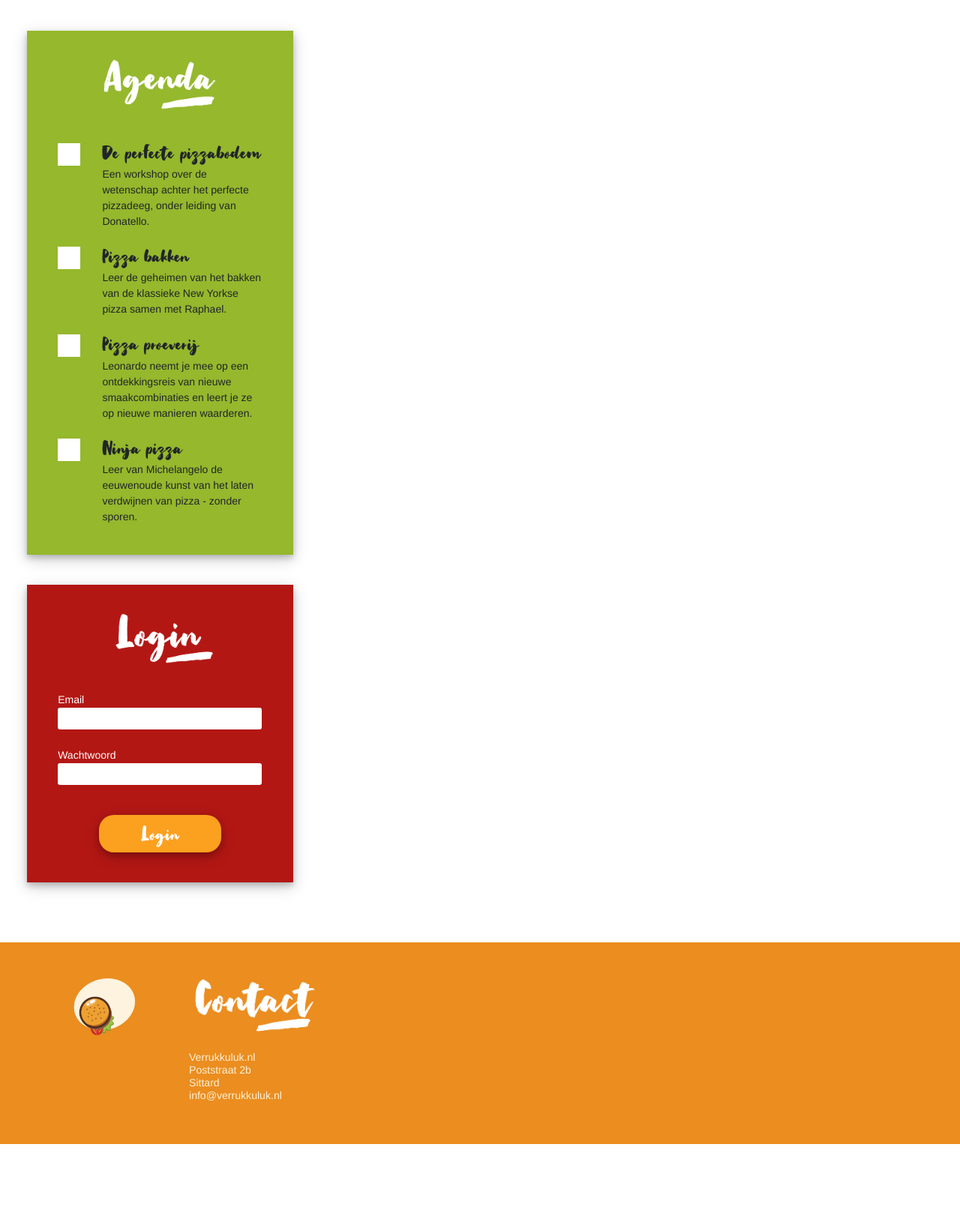
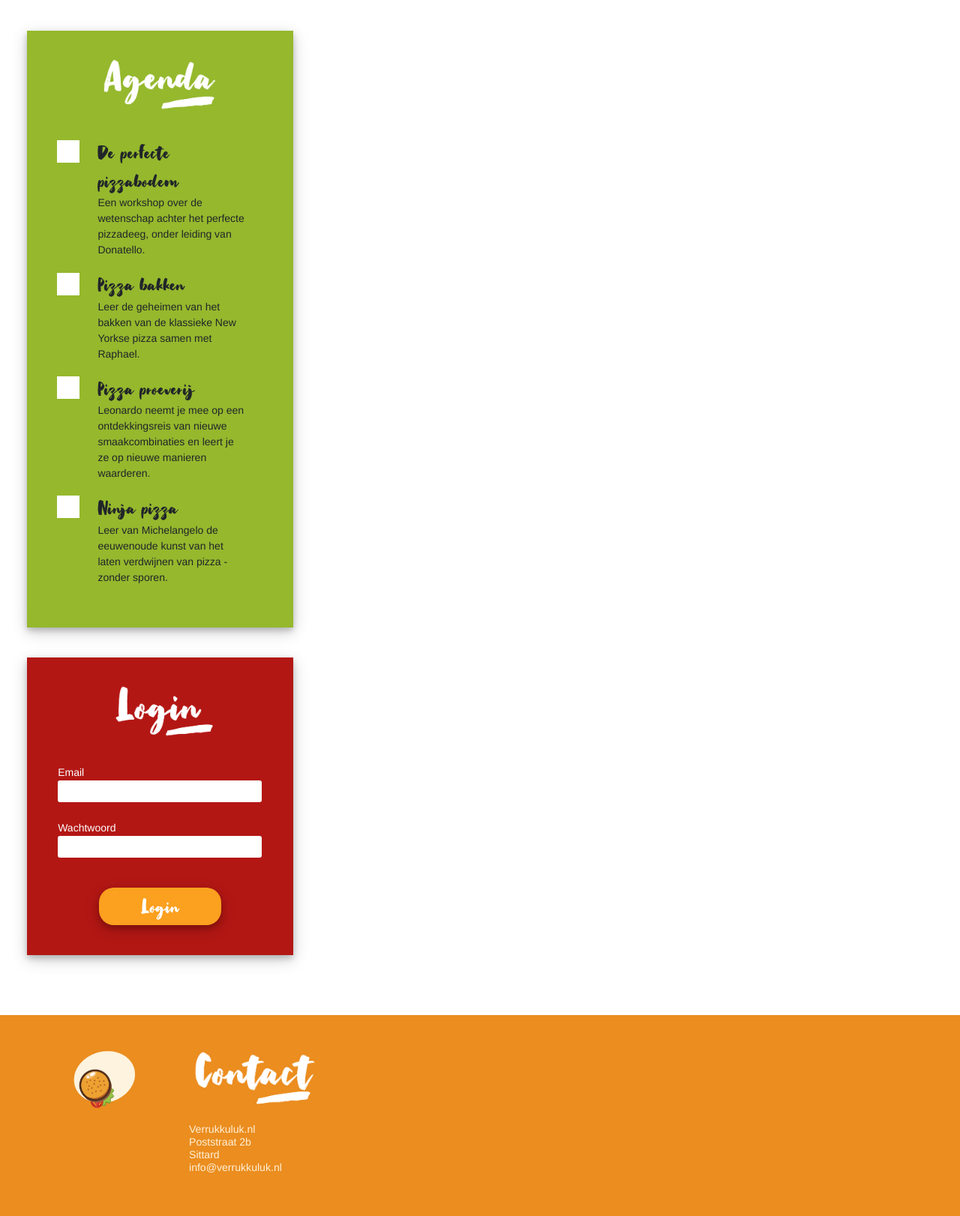
Before and after one commit to LeroyRoncken/educom-verrukkulluk, a PHP site: the page made by templates/main.html.twig in a window 1280 px wide. Shown: the part 176-1798 px from the top of the page at 75% size. Before the commit the page ends 1702 px from the top, so only its background shows below. Run offline with PHP 8.4, Linux system fonts and the light colour scheme; the template is opened without the code that fills it, so the values that code supplies are empty; some libraries are stand-ins or nearby versions.

Commit message:
Agenda - loop gecreëerd (#13)

```diff
--- a/assets/css/main.css
+++ b/assets/css/main.css
@@ -55,6 +55,7 @@
     margin-left: auto;
     margin-right: auto;
     width: 85%;
+    cursor: pointer;
     background-image: radial-gradient(farthest-corner at 60% 50%, rgba(255, 255, 255, 0.4) 0%, transparent 50%);
     /* z-index: 5000 !important; */
 }
@@ -142,14 +143,14 @@
 }
 
 .agendaIcon{
-    display: block;
+    /* display: block; */
     /* margin: auto; */
     background-color: var(--white);
     height: 30px;
     width: 30px;
     /* margin-left: auto;
     margin-right: auto; */
-    margin-top: 20%;
+    margin-top: 10%;
     /* margin-bottom: auto; */
 }
 
--- a/templates/main.html.twig
+++ b/templates/main.html.twig
@@ -59,7 +59,7 @@
 
         {# Logo #}
             <div class="col-4">
-                <img class=headerLogo src="assets/img/logo-v2.png">
+                <img class=headerLogo src="assets/img/logo-v2.png" onclick="redirectHomepage()">
             </div>
 
             <div class="col-4"></div>
@@ -108,67 +108,31 @@
                 {# Agenda entries, maybe use loop instead? #}
                     <div class="row">
 
+                        {% set agendaEntry = {'De perfecte pizzabodem': 'Een workshop over de wetenschap achter het perfecte pizzadeeg, onder leiding van Donatello.', 'Pizza bakken': 'Leer de geheimen van het bakken van de klassieke New Yorkse pizza samen met Raphael.', 'Pizza proeverij': 'Leonardo neemt je mee op een ontdekkingsreis van nieuwe smaakcombinaties en leert je ze op nieuwe manieren waarderen.', 'Ninja pizza': 'Leer van Michelangelo de eeuwenoude kunst van het laten verdwijnen van pizza - zonder sporen.'} %}
+
+                        {% for title, description in agendaEntry %}
+
+                            <div class="row">
+
                                 <div class="col-1"></div>
-                        <div class="col-2">
+                                <div class="col-2 d-flex justify-content-center">
                                     <div class="agendaIcon"></div>
                                 </div>
 
                                 <div class="col-8">
                                     <div>
-                                <h4 class="agendaTitle">De perfecte pizzabodem</h4>
-                                <p class="agendaDescription">Een workshop over de wetenschap achter het perfecte pizzadeeg, onder leiding van Donatello.</p>
+                                        <h4 class="agendaTitle">{{ title }}</h4>
+                                        <p class="agendaDescription">{{ description }}</p>
                                     </div>
                                 </div>
 
                             </div>
 
-                    <div class="row">
-
-                        <div class="col-1"></div>
-                        <div class="col-2">
-                            <div class="agendaIcon"></div>
-                        </div>
-
-                        <div class="col-8">
-                            <div>
-                                <h4 class="agendaTitle">Pizza bakken</h4>
-                                <p class="agendaDescription">Leer de geheimen van het bakken van de klassieke New Yorkse pizza samen met Raphael.</p>
-                            </div>
-                        </div>
+                        {% endfor %}
 
                     </div>
 
-                    <div class="row">
-
-                        <div class="col-1"></div>
-                        <div class="col-2">
-                            <div class="agendaIcon"></div>
-                        </div>
-
-                        <div class="col-8">
-                            <div>
-                                <h4 class="agendaTitle">Pizza proeverij</h4>
-                                <p class="agendaDescription">Leonardo neemt je mee op een ontdekkingsreis van nieuwe smaakcombinaties en leert je ze op nieuwe manieren waarderen.</p>
-                            </div>
-                        </div>
-
-                    </div>
-
-                    <div class="row">
-
-                        <div class="col-1"></div>
-                        <div class="col-2">
-                            <div class="agendaIcon"></div>
-                        </div>
-
-                        <div class="col-8">
-                            <div>
-                                <h4 class="agendaTitle">Ninja pizza</h4>
-                                <p class="agendaDescription">Leer van Michelangelo de eeuwenoude kunst van het laten verdwijnen van pizza - zonder sporen.</p><br>
-                            </div>
-                        </div>
-
-                    </div>
+                    <div class="row spacer"></div>
 
                 </div>
                 {# <div class="col-1"></div> #}
```
Lines whose indentation alone changed are shown as unchanged.
